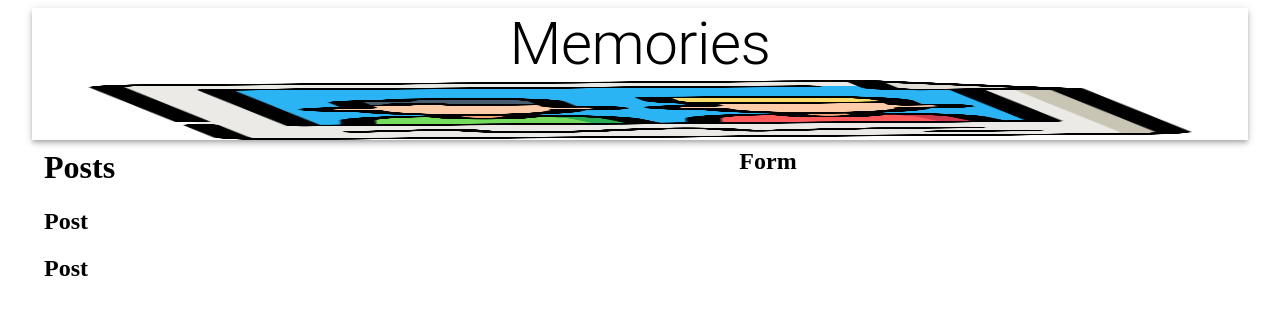
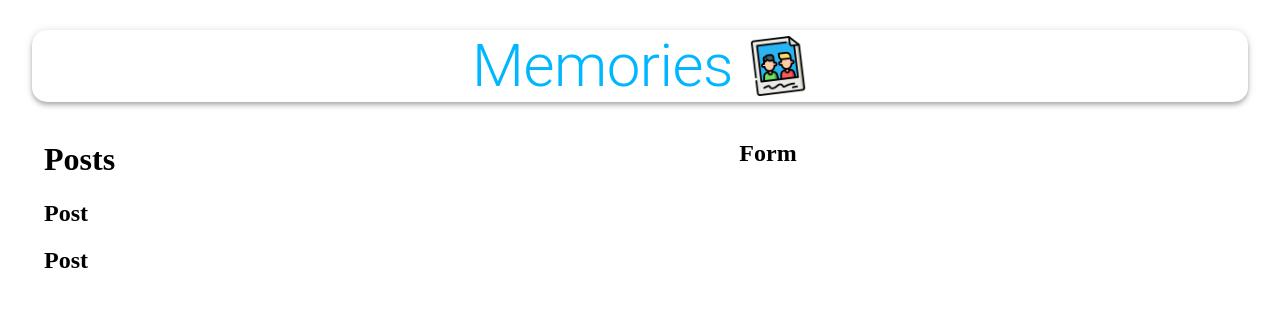
Before and after one commit to joffreynk/mern-project, a React (Create React App) app in the folder client/: page / in a window 1280 px wide. Shown: the top 314 px of the page. Built offline with nearby package versions, Linux system fonts and the light colour scheme.

Commit message:
add grid

```diff
--- a/client/src/App.js
+++ b/client/src/App.js
@@ -2,16 +2,18 @@ import React from 'react'
 
 import { Container, Grow, AppBar, Grid, Typography } from '@material-ui/core';
 
-import memory from './images/memories.png'
-import Posts from './components/posts/Posts'
-import Form from './components/form/Form'
+import memory from './images/memories.png';
+import Posts from './components/posts/Posts';
+import Form from './components/form/Form';
+import makeStyles from './styles';
 
 function App() {
+  const classes = makeStyles();
   return (
     <Container maxWidth='lg'>
-      <AppBar position='static' color='inherit'>
-        <Typography variant='h2' align='center'>Memories</Typography>
-        <img src={memory} alt='memories' height='60'/>
+      <AppBar className={classes.appBar} position='static' color='inherit'>
+        <Typography className={classes.heading} variant='h2' align='center'>Memories</Typography>
+        <img className={classes.image} src={memory} alt='memories' height='60'/>
       </AppBar>
 
       <Grow in>
```
